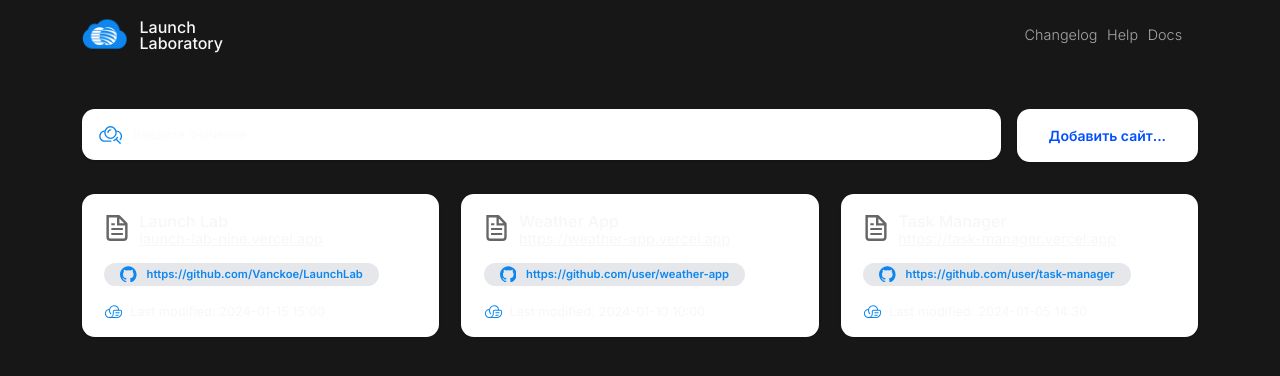
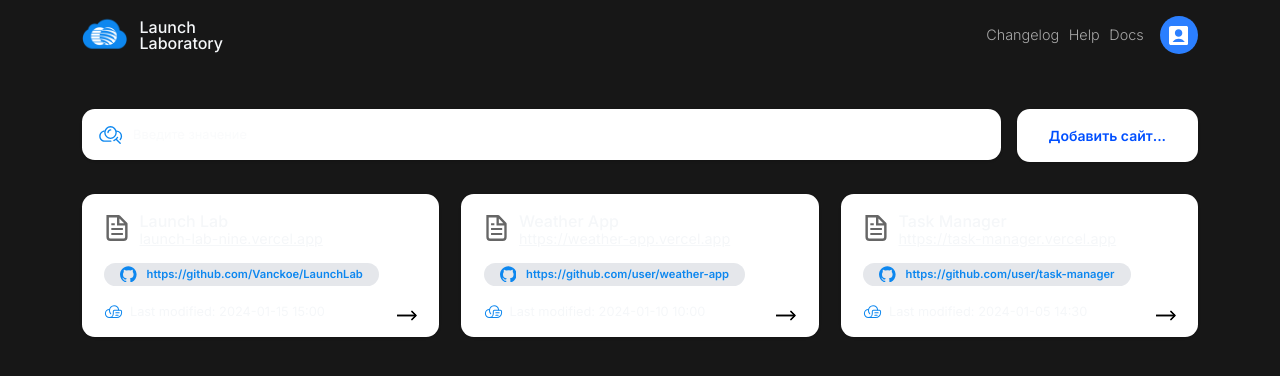
Before and after one commit to Vanckoe/LaunchLab, a Next.js app: page / in a window 1280 px wide. Shown: the top 376 px of the page. Built offline with nearby package versions, Linux system fonts and the light colour scheme.

Commit message:
feat(header): add user icon to header and update project card layout

```diff
--- /dev/null
+++ b/src/assets/Left.tsx
@@ -0,0 +1,50 @@
+import React from "react";
+
+type LeftProps = {
+  color?: string;
+  width?: string;
+  height?: string;
+  className?: string;
+};
+
+const Left: React.FC<LeftProps> = ({
+  color = "black",
+  width = "20",
+  height = "11",
+  className = "",
+}) => {
+  return (
+    <svg
+      width={width}
+      height={height}
+      viewBox="0 0 20 11"
+      fill="none"
+      xmlns="http://www.w3.org/2000/svg"
+      className={className}
+    >
+      <path
+        d="M19.3963 5.94548C19.6423 5.69945 19.6423 5.30055 19.3963 5.05452L15.3869 1.04519C15.1409 0.79916 14.742 0.79916 14.496 1.04519C14.2499 1.29122 14.2499 1.69012 14.496 1.93615L18.0598 5.5L14.496 9.06385C14.2499 9.30988 14.2499 9.70878 14.496 9.95481C14.742 10.2008 15.1409 10.2008 15.3869 9.95481L19.3963 5.94548ZM0.0507812 5.5V6.13H18.9508V5.5V4.87H0.0507812V5.5Z"
+        fill={color}
+      />
+      <path
+        d="M19.3963 5.94548C19.6423 5.69945 19.6423 5.30055 19.3963 5.05452L15.3869 1.04519C15.1409 0.79916 14.742 0.79916 14.496 1.04519C14.2499 1.29122 14.2499 1.69012 14.496 1.93615L18.0598 5.5L14.496 9.06385C14.2499 9.30988 14.2499 9.70878 14.496 9.95481C14.742 10.2008 15.1409 10.2008 15.3869 9.95481L19.3963 5.94548ZM0.0507812 5.5V6.13H18.9508V5.5V4.87H0.0507812V5.5Z"
+        fill={color}
+      />
+      <defs>
+        <linearGradient
+          id="paint0_linear_209_2695"
+          x1="0.0507813"
+          y1="6"
+          x2="19.9666"
+          y2="0.917334"
+          gradientUnits="userSpaceOnUse"
+        >
+          <stop stopColor="#FFDF85" />
+          <stop offset="1" stopColor="#D6B862" />
+        </linearGradient>
+      </defs>
+    </svg>
+  );
+};
+
+export default Left;
--- /dev/null
+++ b/src/assets/User.tsx
@@ -0,0 +1,30 @@
+import React from 'react';
+
+interface UserProps {
+    color?: string;
+    width?: string;
+    height?: string;
+}
+
+const User: React.FC<UserProps> = ({
+    color = '#white',
+    width = "24",
+    height = "24"
+}) => {
+    return (
+        <svg
+            width={width}
+            height={height}
+            viewBox="0 0 24 24"
+            fill="none"
+            xmlns="http://www.w3.org/2000/svg"
+        >
+            <path
+                d="M0 2.66012C0 1.19097 1.19016 0 2.66012 0H21.3399C22.8091 0 24 1.19016 24 2.66012V21.3399C24 22.8091 22.8099 24 21.3399 24H2.66012C1.19097 24 0 22.8099 0 21.3399V2.66012ZM4.47583 20H19.7967C18.11 17.582 15.3079 16 12.1363 16C8.96459 16 6.16243 17.582 4.47583 20ZM12 13.3333C14.5773 13.3333 16.6667 11.244 16.6667 8.66667C16.6667 6.08933 14.5773 4 12 4C9.42267 4 7.33333 6.08933 7.33333 8.66667C7.33333 11.244 9.42267 13.3333 12 13.3333Z"
+                fill={color}
+            />
+        </svg>
+    );
+};
+
+export default User;
--- a/src/components/layout/header.tsx
+++ b/src/components/layout/header.tsx
@@ -1,6 +1,6 @@
 import React from 'react';
-import Logo from '@/assets/logo';
 import Image from 'next/image';
+import User from '@/assets/User';
 
 const Header = () => {
   return (
@@ -32,7 +32,9 @@
             Docs
           </button>
         </nav>
-        <div className=""></div>
+        <div className="size-[3rem] flex items-center cursor-progress justify-center bg-blue-500 rounded-full">
+            <User color='white' width='1.5rem' height='1.5rem'/>
+        </div>
       </div>
     </div>
   );
--- a/src/components/ui/projectCard.tsx
+++ b/src/components/ui/projectCard.tsx
@@ -3,6 +3,7 @@
 import Link from 'next/link';
 import Github from '@/assets/github';
 import CloudPaper from '@/assets/cloud-paper';
+import Left from '@/assets/Left';
 
 interface ProjectCardProps {
   github: string;
@@ -31,10 +32,14 @@
         <Github color="#0D87EF" width="1.3rem" height="1.3rem" />
         {github}
       </Link>
-      <div className="flex flex-row items-center gap-2">
-        <CloudPaper width="1.5rem" height="1.5rem" />
-        <p className="">Last modified: {lastUpdated}</p>
-      </div>
+
+      <Link href={'#!'} className="flex flex-row items-end justify-between">
+        <div className="flex flex-row items-center gap-2">
+          <CloudPaper width="1.5rem" height="1.5rem" />
+          <p className="">Last modified: {lastUpdated}</p>
+        </div>
+        <Left color='black'/>
+      </Link>
     </div>
   );
 };
```
